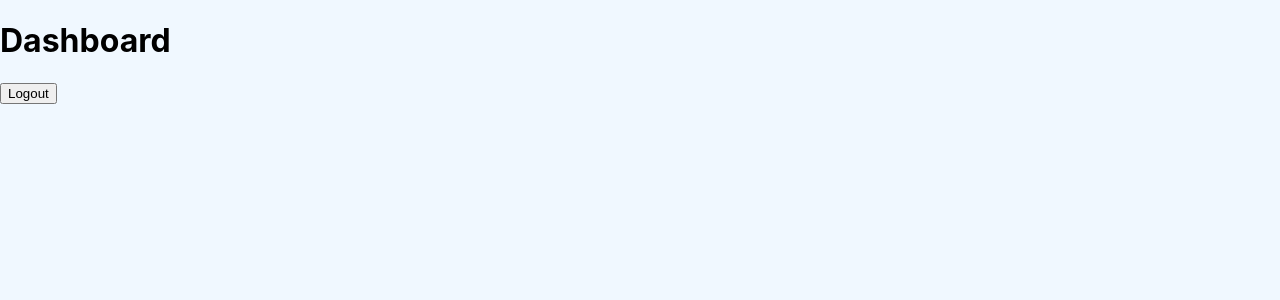
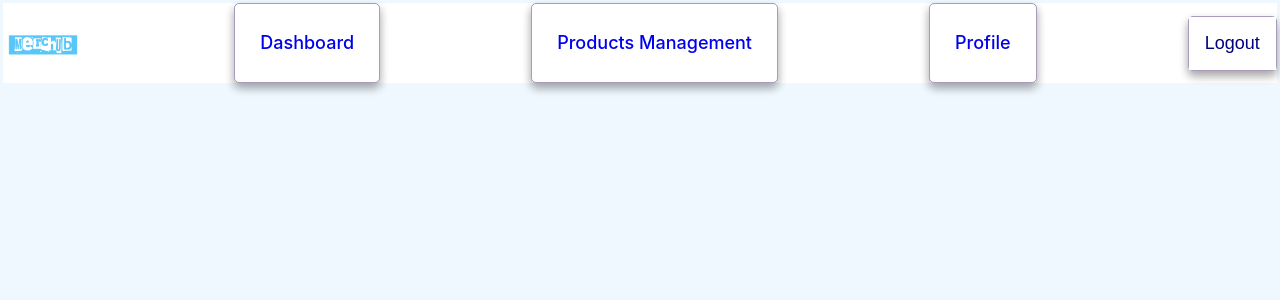
Before and after one commit to zubbybright/merchub-admin, a React (Create React App) app: page /dashboard in a window 1280 px wide. Shown: the top 300 px of the page. Built offline with nearby package versions, Linux system fonts and the light colour scheme; sample sign-in values are in the browser's storage.

Commit message:
design header

```diff
--- a/src/App.css
+++ b/src/App.css
@@ -6,33 +6,25 @@
   height: 40vmin;
   pointer-events: none;
 }
+ a:link,  a:visited {
+  padding: 28px 25px;
+  text-align: center;
+  text-decoration: none;
+  display: inline-block;
+  font-weight: 500;
+  font-size: large;
+}
+
+ a:hover,  a:active {
+  padding: 28px 25px;
+  background-color: rgb(101, 38, 250);
+  color: white;
+  font-weight: 500;
+  font-size: large;
+}
 
 @media (prefers-reduced-motion: no-preference) {
   .App-logo {
     animation: App-logo-spin infinite 20s linear;
   }
 }
-
-.App-header {
-  background-color: #282c34;
-  min-height: 100vh;
-  display: flex;
-  flex-direction: column;
-  align-items: center;
-  justify-content: center;
-  font-size: calc(10px + 2vmin);
-  color: white;
-}
-
-.App-link {
-  color: #61dafb;
-}
-
-@keyframes App-logo-spin {
-  from {
-    transform: rotate(0deg);
-  }
-  to {
-    transform: rotate(360deg);
-  }
-}
--- a/src/components/Dashboard.js
+++ b/src/components/Dashboard.js
@@ -1,12 +1,16 @@
 import React from 'react';
-import Logout from './Logout';
+import Header from './Header';
+import './css/Dashboard.css';
 
 
 export default function Dashboard(){
     return (
-        <div>
-            <h1>Dashboard</h1>
-            <Logout />
+        <div className="wrapper">
+            <Header firstLink={<a href="/dashboard">Dashboard</a>}
+            secondLink={<a href="#">Products Management</a>}
+            thirdLink={<a href="#">Profile</a>}
+            />
         </div>
+
     )
 }
--- /dev/null
+++ b/src/components/Header.js
@@ -0,0 +1,15 @@
+import React from 'react';
+import Logout from './Logout';
+import './css/Header.css';
+
+export default function Header({firstLink, secondLink, thirdLink}){
+    return(
+        <div className="header">
+        <img className="logo" src="./logo.png" alt="logo"></img>
+            <div>{firstLink}</div>
+            <div>{secondLink}</div>
+            <div>{thirdLink}</div>
+        <div className="logout"><Logout /></div>
+    </div>
+    );
+}
--- a/src/components/Logout.js
+++ b/src/components/Logout.js
@@ -1,5 +1,6 @@
 import React from 'react';
 import { useHistory } from 'react-router-dom';
+
 
 export default function Logout(){
     const history = useHistory();
@@ -10,7 +11,10 @@ export default function Logout(){
     }
 
     return(
-        <div><button onClick={logout}>Logout</button></div>
+
+     <button style={{padding:'1rem', background:'white', border:'0px',
+        color:'navy', fontSize:'large', fontWeight:'500', }}
+     onClick={logout}>Logout</button>
     )
 
 }
--- /dev/null
+++ b/src/components/css/Dashboard.css
@@ -0,0 +1,10 @@
+.wrapper{
+    display:flex;
+    flex-direction: column;
+    padding: 0.2rem;
+}
+
+
+@media only screen and (max-width: 600px){
+
+}
--- /dev/null
+++ b/src/components/css/Header.css
@@ -0,0 +1,27 @@
+.logo{
+    width: 5rem;
+    height: 5rem;
+ }
+.header{
+    display: flex;
+    justify-content: space-between;
+    background-color:white;
+    display: flex;
+}
+.header div{
+    border: 1px solid #28035365;
+    border-radius: 5px;
+    box-shadow: 0 5px 10px 0 rgba(0,0,0,0.2), 0 5px 10px 0 rgba(0,0,0,0.19);
+}
+
+.logout{
+    align-self: center;
+}
+
+@media only screen and (max-width: 600px){
+    .header{
+        display: flex;
+        flex-direction: column;
+        flex-wrap: wrap;
+    }
+  }
```
